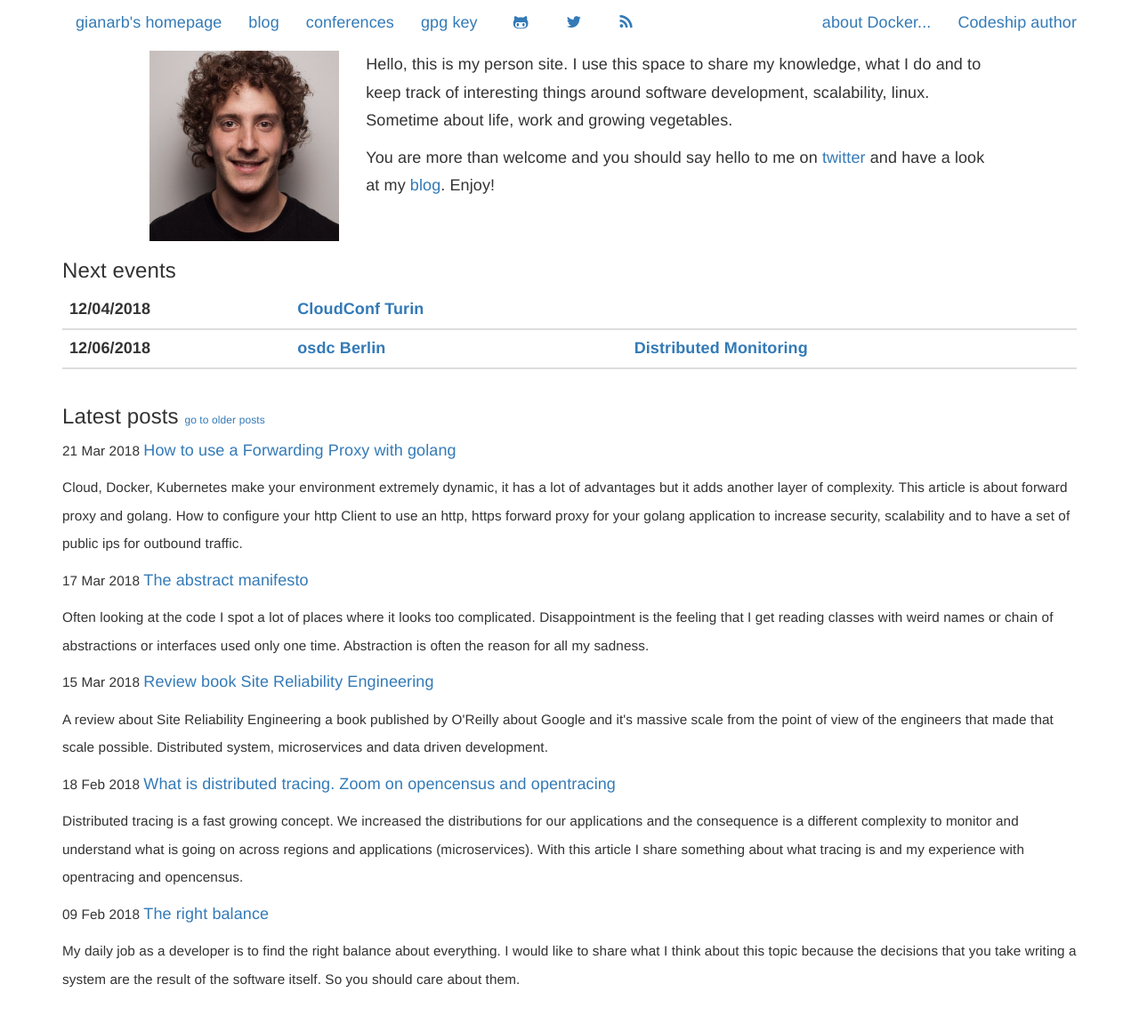
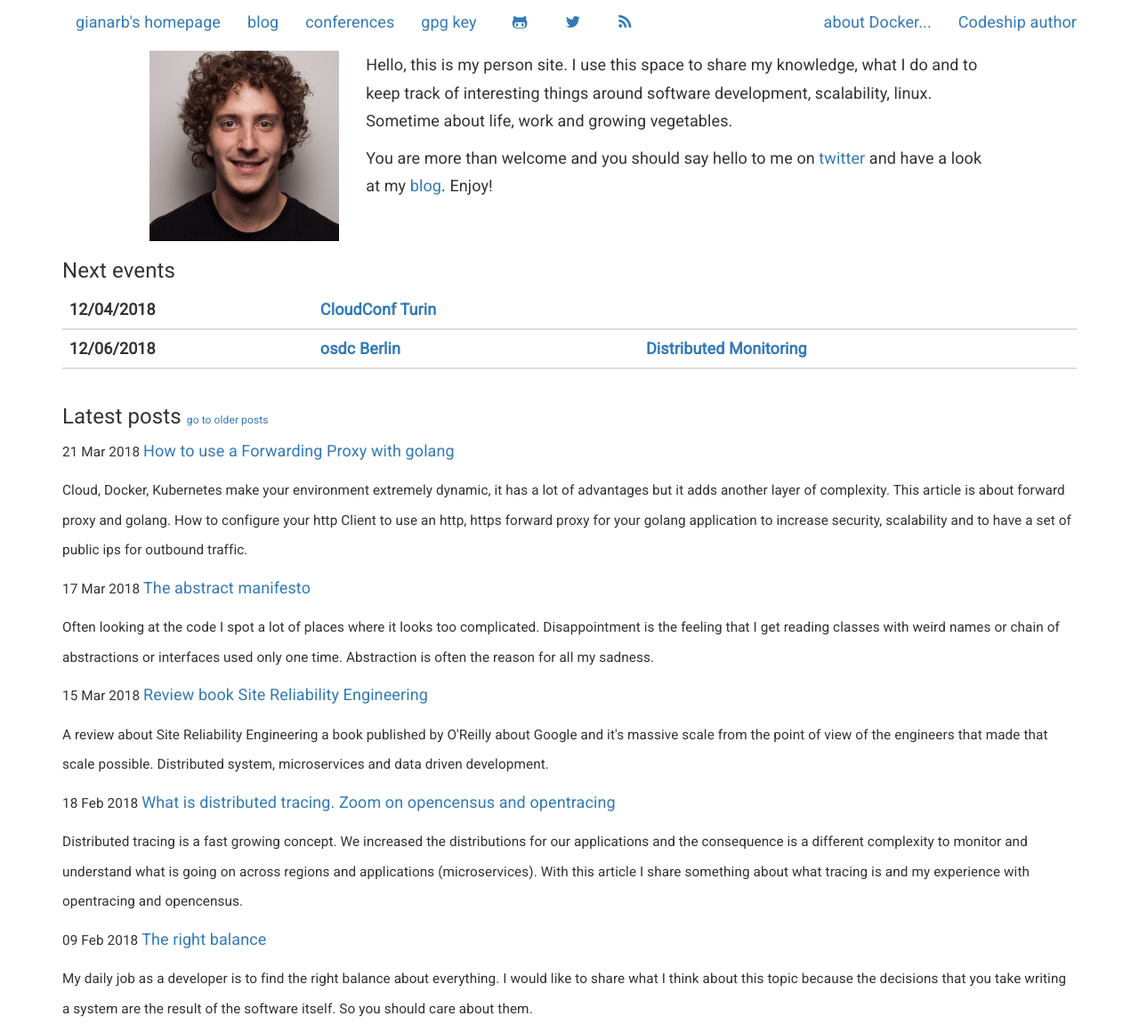
Before and after one commit to gianarb/gianarb.github.com, a Jekyll site: the page built from index.html, in a window 1280 px wide and 1160 px high. Shown: the whole window at 89% size. Built offline with Jekyll 4.4.1, drawn with Linux system fonts in a browser that asks for light colours; nearby versions of some CDN libraries.

Commit message:
Changed font
Signed-off-by: Gianluca Arbezzano <gianarb92@gmail.com>

```diff
--- a/_layouts/default.html
+++ b/_layouts/default.html
@@ -23,6 +23,7 @@
         <link rel="stylesheet" href="//maxcdn.bootstrapcdn.com/bootstrap/3.3.0/css/bootstrap.min.css">
         <link rel='alternate' type='application/atom+xml' title='Atom 0.3' href='/atom.xml'>
         <link href="//maxcdn.bootstrapcdn.com/font-awesome/4.7.0/css/font-awesome.min.css" rel="stylesheet">
+        <link href="https://fonts.googleapis.com/css?family=Roboto" rel="stylesheet">
         <link rel="stylesheet" href="/css/syntax.css">
         <link rel="stylesheet" href="/css/main.css">
 
--- a/css/main.css
+++ b/css/main.css
@@ -6,6 +6,7 @@
     letter-spacing: 0.01rem;
     font-size: 1.8rem;
     line-height: 1.75em;
+    font-family: 'Roboto', sans-serif;
 }
 div.starter-template {
     margin-top: 5%;
```
